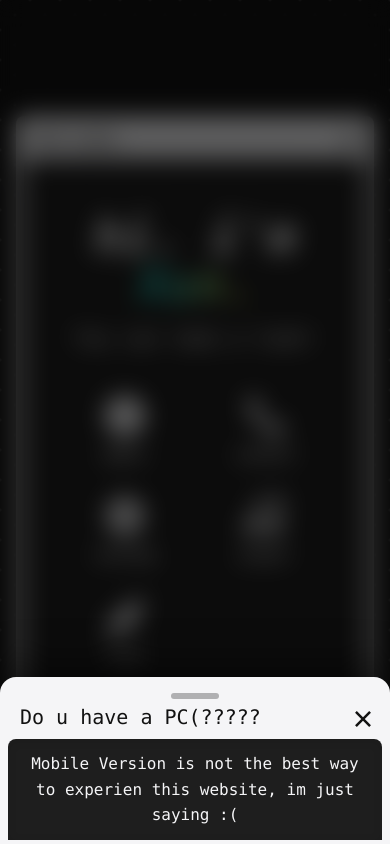
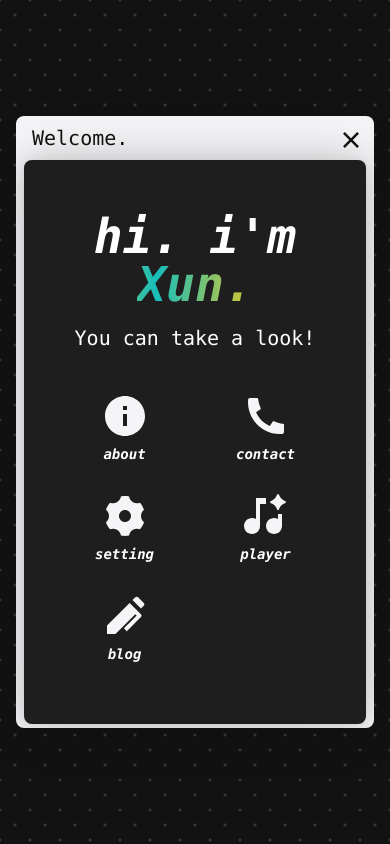
Before and after one commit to c0u1b0o6o/Xun-Portfolio, a Next.js app: page / in a window 390 px wide. Built offline with nearby package versions, Linux system fonts and the light colour scheme; no server answers.

Commit message:
no mobilewraning for seo

```diff
--- a/app/page.tsx
+++ b/app/page.tsx
@@ -51,7 +51,7 @@ export default function Home() {
           <BlogPreviewWindow />
           <DetailWindows />
         </section>
-        {isMobile && <MobileWarning />}
+        {/* {isMobile && <MobileWarning />} */}
       </LayoutProvider>
     </main>
   );
```
